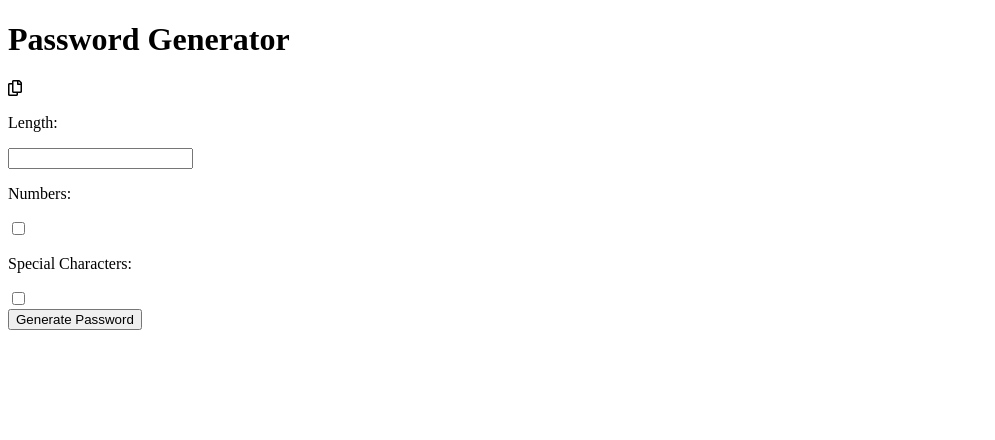
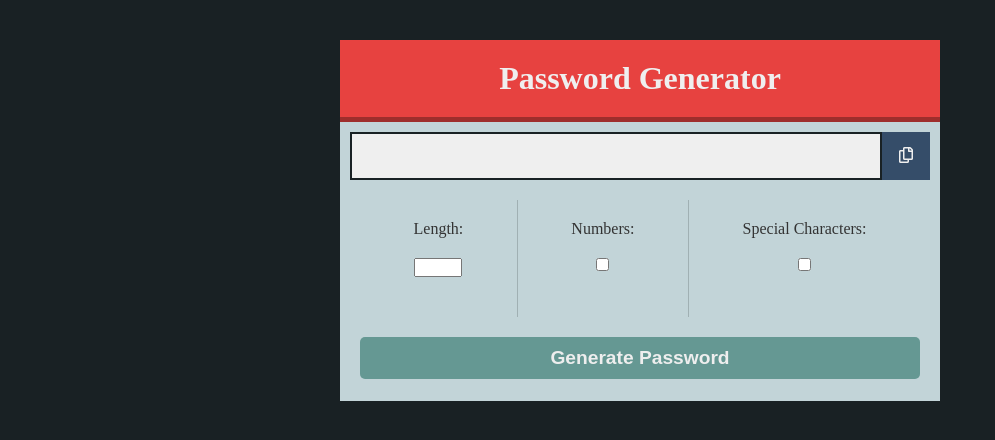
Before and after one commit to SmiJa/passwordGenerator, a plain HTML site: page index.html in a window 1280 px wide. Shown: the whole page, without its empty margins (0-995 px from the left). Drawn offline with Linux system fonts and the light colour scheme.

Commit message:
Moved the button out of the form and styled the page

```diff
--- a/index.html
+++ b/index.html
@@ -14,7 +14,7 @@
             <h1>Password Generator</h1>
         </header>
         <div id="password-wrap">
-            <div id="password"></div>
+            <div id="password-box"></div>
             <div id="copy-btn">
                 <i class="far fa-copy"></i>
             </div>
@@ -22,22 +22,23 @@
         <div id="generator-form">
             <form action="">
                 <div>
-                    <label for="">
-                        <p>Length: </p><input type="number" name="" id="">
+                    <label for="length">
+                        <p>Length: </p><input type="number" name="length" id="length" min="6" max="24">
                     </label>
                 </div>
                 <div>
-                    <label for="">
-                        <p>Numbers: </p><input type="checkbox" name="" id="">
+                    <label for="numbers">
+                        <p>Numbers: </p><input type="checkbox" name="numbers" id="numbers">
                     </label>
                 </div>
                 <div>
-                    <label for="">
-                        <p>Special Characters: </p><input type="checkbox" name="" id="">
+                    <label for="special">
+                        <p>Special Characters: </p><input type="checkbox" name="special" id="special">
                     </label>
                 </div>
-                <button>Generate Password</button>
+
             </form>
+            <button>Generate Password</button>
         </div>
     </div>
 </body>
--- a/style.css
+++ b/style.css
@@ -0,0 +1,117 @@
+*,
+*:before,
+*:after {
+    box-sizing: border-box;
+    padding: 0;
+    margin: 0;
+}
+
+body {
+    background-color: rgb(25,33,36);
+    color: #333;
+    font-size: 16px;
+}
+
+#generator-wrap {
+    width: 600px;
+    margin: 40px auto;
+    background-color: rgb(194, 212, 216);
+    padding-bottom: 12px;
+}
+
+header {
+    background-color: rgb(231, 66, 64);
+    color: #efefef;
+    padding: 20px;
+    text-align: center;
+    border-bottom: 5px solid rgb(158, 46, 44);
+}
+
+#password-wrap {
+    padding: 10px;
+    display: flex;
+    flex-direction: row;
+}
+
+#password-box {
+    width: calc(100% - 3rem);
+    height: 3rem;
+    line-height: 3rem;
+    background-color: #efefef;
+    border: 2px solid rgb(25,33,36);
+    color: rgb(25,33,36);
+    font-size: 1.5rem;
+    padding-left: 1rem;
+}
+
+#copy-btn {
+    height: 3rem;
+    line-height: 3rem;
+    width: 3rem;
+    text-align: center;
+    color: #efefef;
+    background-color: rgb(53,77,105);
+}
+
+#copy-btn:hover {
+    cursor: pointer;
+    background-color: rgb(36, 51, 70);
+}
+
+#copy-btn:active {
+    cursor: pointer;
+    background-color: rgb(23, 32, 44);
+}
+
+#generator-form {
+    margin: 10px 20px;
+}
+
+#generator-form form {
+    display: flex;
+    flex-direction: row;
+    justify-content: space-between;
+}
+
+#generator-form form div {
+    padding: 20px;
+    text-align: center;
+    border-right: 1px solid rgba(25, 33, 36, 0.2);
+    flex-grow: 1;
+}
+
+#generator-form form div:last-of-type {
+    border: none;
+}
+
+#generator-form form div input[type="number"] {
+    width: 3rem;
+}
+
+#generator-form form div input{
+    margin: 20px 0;
+}
+
+#generator-form button {
+    width: 100%;
+    padding: 10px;
+    font-size: 1.2rem;
+    background-color: rgb(101,152,147);
+    border: none;
+    border-radius: 5px;
+    margin-top: 20px;
+    color: #eeeeee;
+    font-weight: bold;
+}
+
+#generator-form button:hover {
+    cursor: pointer;
+    background-color: rgb(73, 112, 108);
+    color: #eeeeee;
+}
+
+#generator-form button:active {
+    cursor: pointer;
+    background-color: rgb(46, 70, 67);
+    color: #eeeeee;
+}
```
